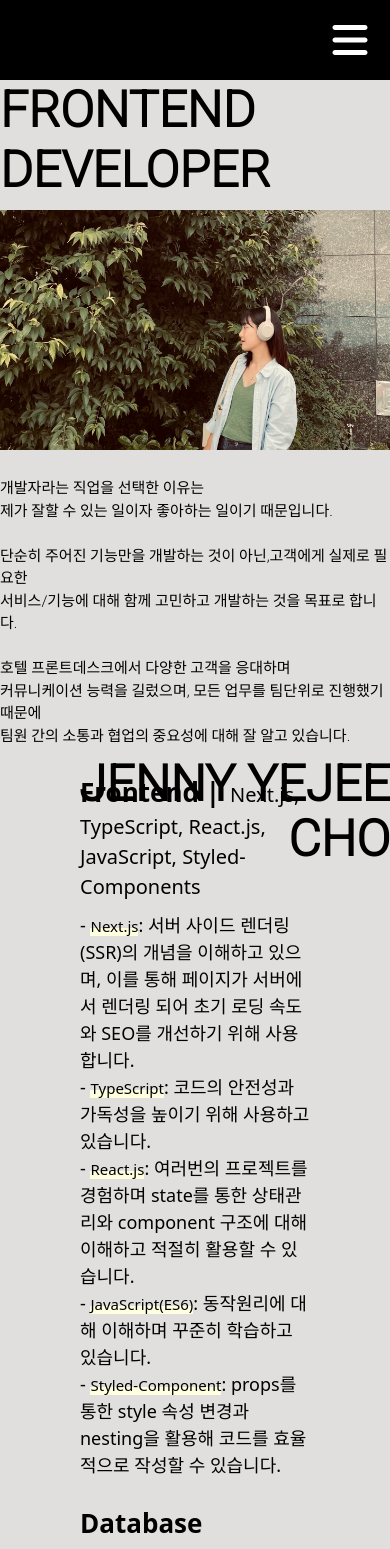
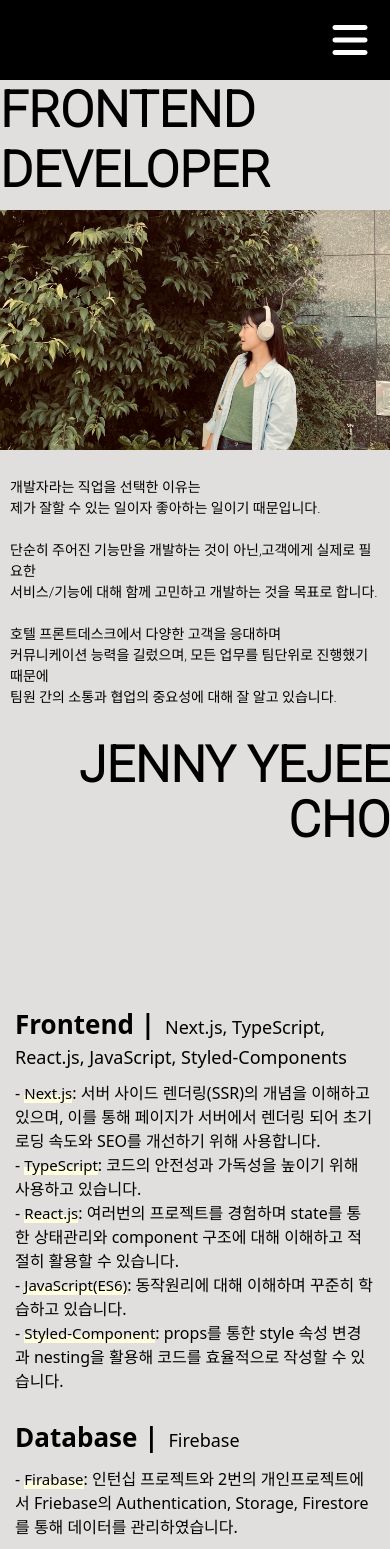
Before and after one commit to Dumibell/PORTFOLIO2, a Next.js app: page / in a window 390 px wide. Shown: the top 1549 px of the page. Built offline with nearby package versions, Linux system fonts and the light colour scheme.

Commit message:
FIX: 모바일화면 글자겹침 이슈 수정

```diff
--- a/components/About.tsx
+++ b/components/About.tsx
@@ -1,7 +1,7 @@
 import Image from "next/image";
 import mainImage from "../public/images/profile_img.jpeg";
 import { styled, keyframes } from "styled-components";
-import { mobile } from "../styles/theme";
+import { mobile, tablet } from "../styles/theme";
 
 export const About = () => {
   return (
@@ -138,11 +138,15 @@ const Description = styled.div`
   font-weight: 300;
   font-size: 16px;
 
+  @media (max-width: ${tablet}) {
+    font-size: 15px;
+    margin-left: 10px;
+  }
+
   @media (max-width: ${mobile}) {
-    margin-left: 0;
-    margin-top: 20px;
+    margin: 20px 10px;
     text-align: start;
-    font-size: 15px;
+    font-size: 14px;
   }
 
   opacity: 0;
--- a/components/Skills.tsx
+++ b/components/Skills.tsx
@@ -91,7 +91,7 @@ const InnerContainer = styled.div`
   margin: 150px;
 
   @media (max-width: ${mobile}) {
-    margin: 80px;
+    margin: 30px 15px;
   }
 `;
 
@@ -103,6 +103,10 @@ const Category = styled.span`
 
 const Skill = styled.span`
   font-size: 20px;
+
+  @media (max-width: ${mobile}) {
+    font-size: 18px;
+  }
 `;
 
 const Description = styled.div`
@@ -111,6 +115,10 @@ const Description = styled.div`
 
   .skill {
     background: linear-gradient(to top, #ffffe0 40%, transparent 10%);
+  }
+
+  @media (max-width: ${mobile}) {
+    font-size: 16px;
   }
 `;
 
```
